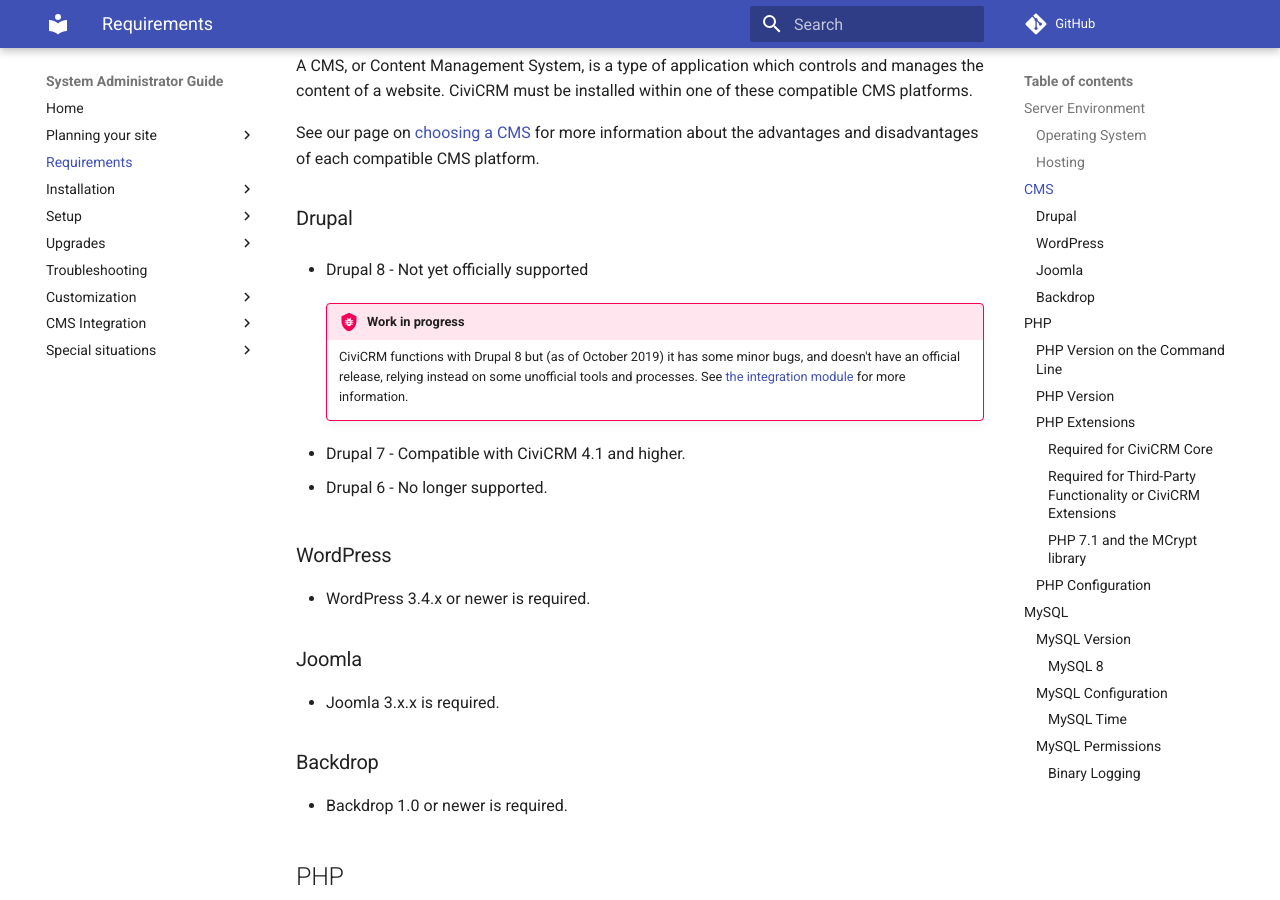
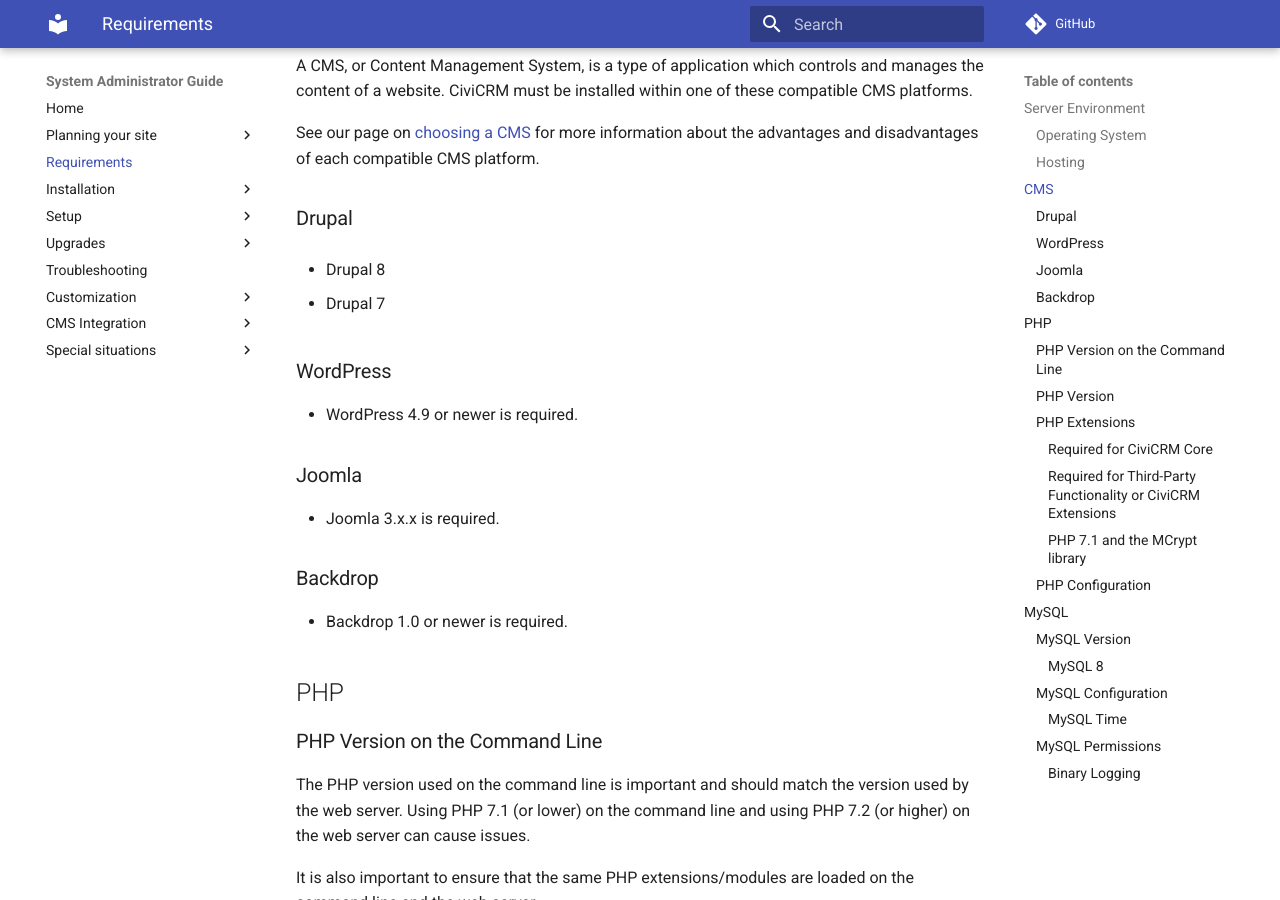
Before and after one commit to civicrm/civicrm-sysadmin-guide, an MkDocs documentation site: the page built from docs/requirements.md, in a window 1280 px wide and 900 px high, scrolled down 756 px. Built offline with MkDocs 1.6.1 and Material for MkDocs 9.7.7, drawn with Linux system fonts in a browser that asks for light colours; comment, search, counter and statistics services are not loaded.

Commit message:
Update CMS version requirements
Drupal 8 now has an official release!
Drupal 6 isn't really worth mentioning anymore.
WP should be 4.9+ per https://lab.civicrm.org/dev/wordpress/-/issues/51

```diff
--- a/docs/requirements.md
+++ b/docs/requirements.md
@@ -22,18 +22,13 @@ See our page on [choosing a CMS](planning/cms.md) for more information about the
 
 ### Drupal
 
-* Drupal 8 - Not yet officially supported
+* Drupal 8
 
-    !!! bug "Work in progress"
-        CiviCRM functions with Drupal 8 but (as of October 2019) it has some minor bugs, and doesn't have an official release, relying instead on some unofficial tools and processes. See [the integration module](https://github.com/civicrm/civicrm-drupal-8/blob/master/README.md) for more information.
-
-* Drupal 7 - Compatible with CiviCRM 4.1 and higher.
-
-* Drupal 6 - No longer supported.
+* Drupal 7
 
 ### WordPress
 
-* WordPress 3.4.x or newer is required.
+* WordPress 4.9 or newer is required.
 
 ### Joomla
 
```
